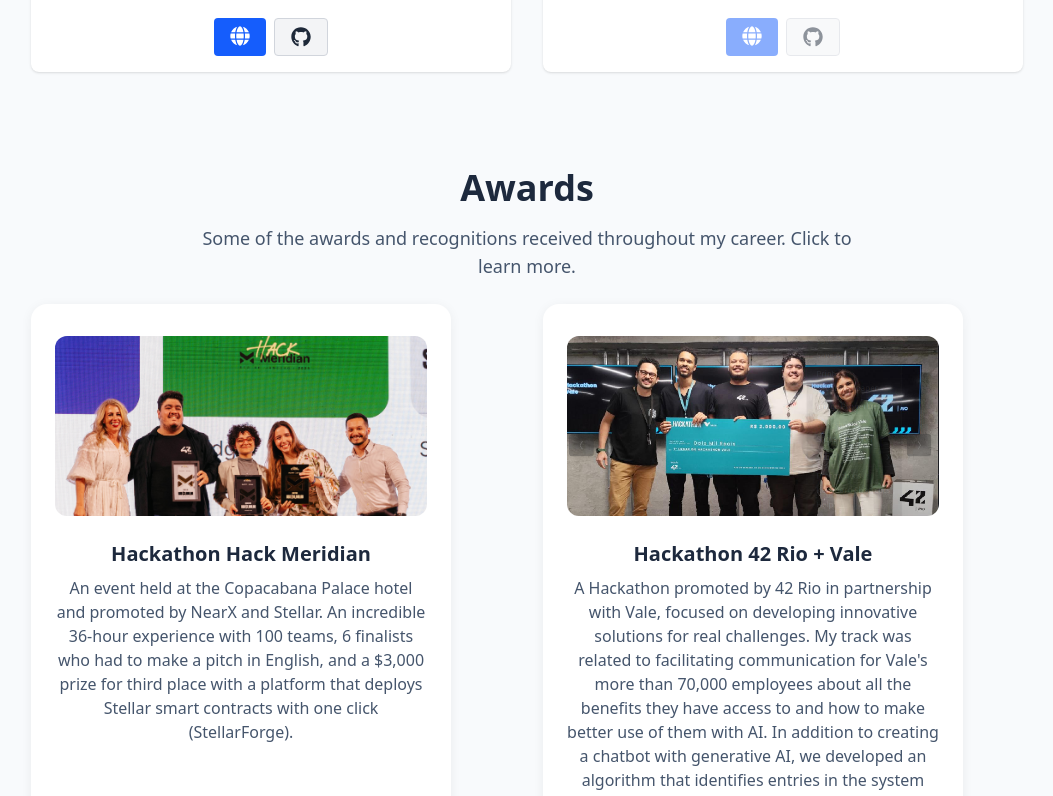
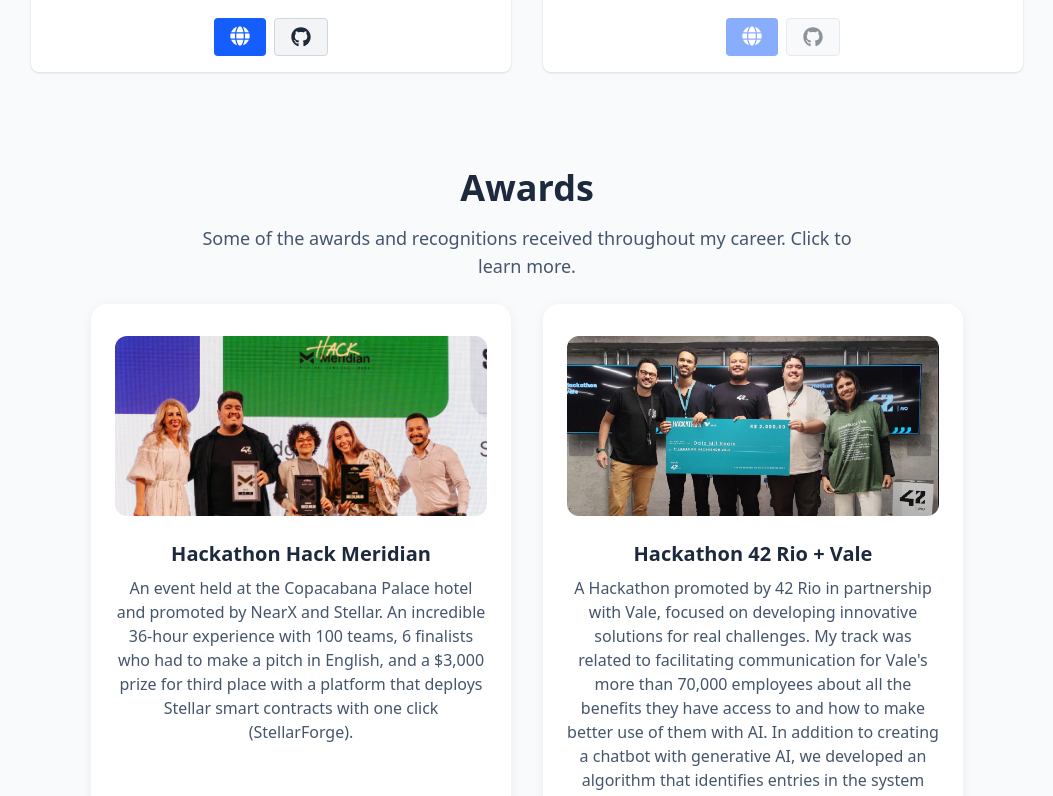
Before and after one commit to fenol64/fenol64.github.io, a Next.js app: page / in a window 1280 px wide. Shown: the part 2660-3456 px from the top of the page, without its empty margins (113-1166 px from the left). Built offline with nearby package versions, Linux system fonts and the light colour scheme; no server answers.

Commit message:
right center to awards

```diff
--- a/src/components/organism/AwardsSection/index.tsx
+++ b/src/components/organism/AwardsSection/index.tsx
@@ -14,7 +14,7 @@
 
 const AwardsSection: FC<IAwardsSection> = ({ t }) => {
   return (
-    <section className="w-full py-12 bg-slate-50" id="awards">
+    <section className="w-full py-12 bg-slate-50 min-h-screen flex items-center" id="awards">
       <div className="max-w-5xl mx-auto px-4">
         <div className="flex flex-col items-center gap-2 mb-6">
           <h2 className="text-4xl font-bold text-slate-800 mb-2">{t("title")}</h2>
```
